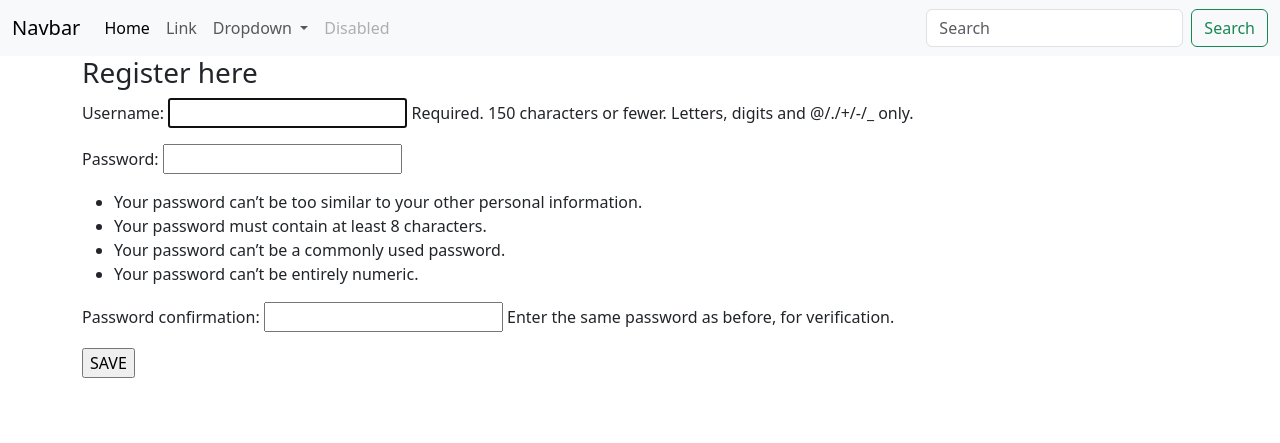
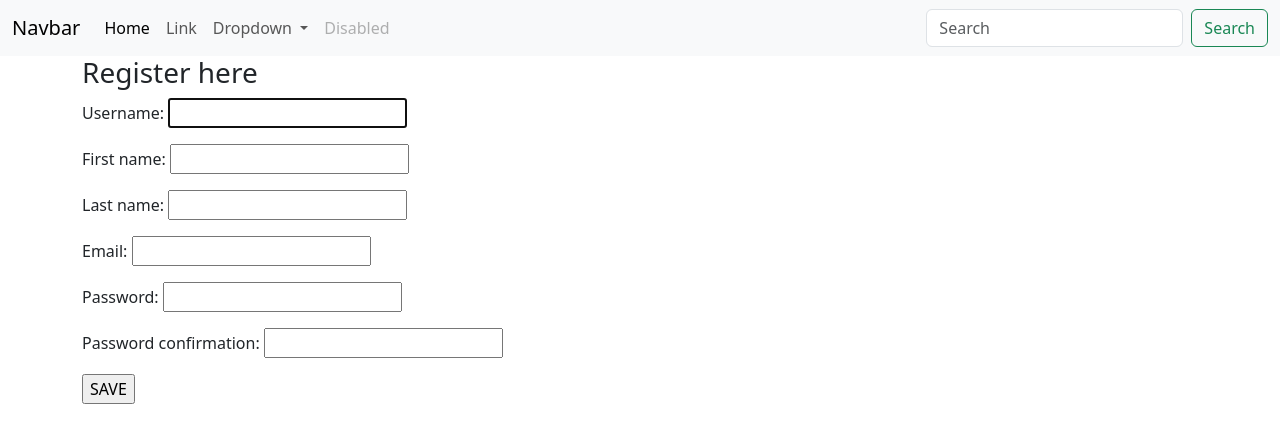
Before and after one commit to pailime/Final_Project, a Django app: page /register/ in a window 1280 px wide. Shown: the top 443 px of the page. Run offline with Django 4.2, Linux system fonts and the light colour scheme.

Commit message:
Initial commit

```diff
--- a/Dish_Helper/Dish_Helper/urls.py
+++ b/Dish_Helper/Dish_Helper/urls.py
@@ -14,7 +14,9 @@ Including another URLconf
     2. Add a URL to urlpatterns:  path('blog/', include('blog.urls'))
 """
 from django.contrib import admin
+from django.contrib.auth import views as auth_views
 from django.urls import path
+
 
 from Dish_Helper_app.views import MainPageView, AddMealView, AddTypeOfMealView, AddIngredientView, AddIngredientMeasurementView, \
 ProfileLoginView, ProfileRegisterView
@@ -22,7 +24,8 @@ ProfileLoginView, ProfileRegisterView
 urlpatterns = [
     path('admin/', admin.site.urls),
     path('', MainPageView.as_view(), name='base'),
-    path('login/', ProfileLoginView.as_view(), name='login'),
+    path('login/', auth_views.LoginView.as_view(template_name='login.html'), name='login'),
+    path('logout/', auth_views.LogoutView.as_view(template_name='logout.html'), name='logout'),
     path('register/', ProfileRegisterView.as_view(), name='register'),
     path('add_meal/', AddMealView.as_view(), name='add_meal'),
     path('add_type/', AddTypeOfMealView.as_view(), name='add_type'),
--- a/Dish_Helper/Dish_Helper_app/views.py
+++ b/Dish_Helper/Dish_Helper_app/views.py
@@ -7,6 +7,7 @@ from django.shortcuts import render, redirect
 from django.views import View
 from django.views.generic import CreateView, FormView
 
+from .forms import UserRegisterForm
 from .models import Profile, Meal, TypeOfMeal, Ingredient, IngredientMeasurement
 
 
@@ -36,14 +37,14 @@ class ProfileLoginView(FormView):
 
 class ProfileRegisterView(View):
     def post(self, request):
-        form = UserCreationForm(request.POST)
+        form = UserRegisterForm(request.POST)
         if form.is_valid():
             form.save()
             messages.success(request, f'Your account has been created. You can log in now!')
             return redirect('login')
 
     def get(self, request):
-        form = UserCreationForm()
+        form = UserRegisterForm()
         context = {'form': form}
         return render(request, 'register.html', context)
 
--- a/Dish_Helper/templates/Dish_Helper_app/register.html
+++ b/Dish_Helper/templates/Dish_Helper_app/register.html
@@ -4,7 +4,14 @@
     <h3>Register here</h3>
     <form method="post">
     {% csrf_token %}
-    {{ form.as_p }}
+    {% for field in form %}
+        <div>
+            <p>{{ field.label }}: {{ field }}</p>
+            {% for error in field.errors %}
+                <small style="color: red">{{ error }}</small>
+            {% endfor %}
+        </div>
+    {% endfor %}
     <input type="submit" value="SAVE">
     </form>
 
```
